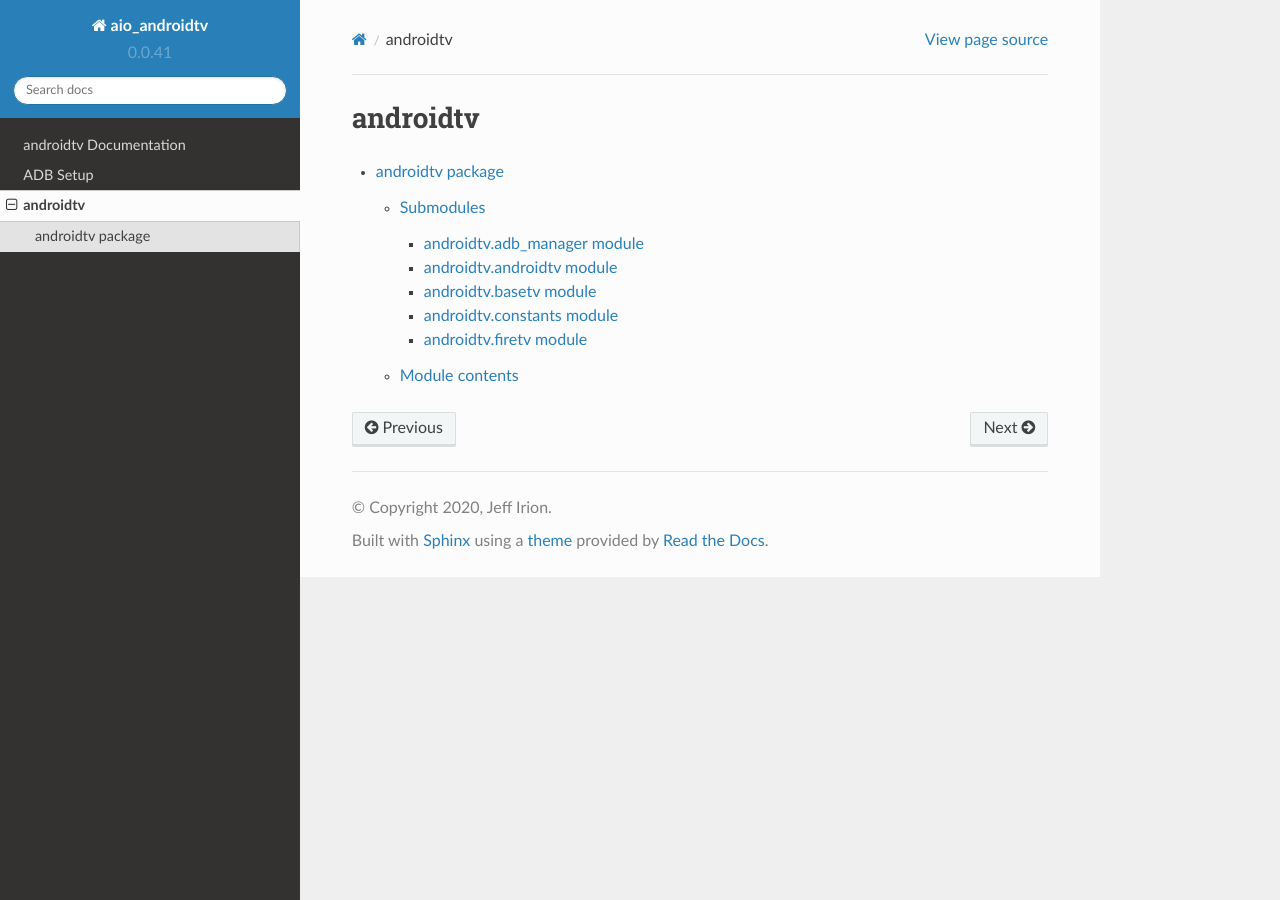
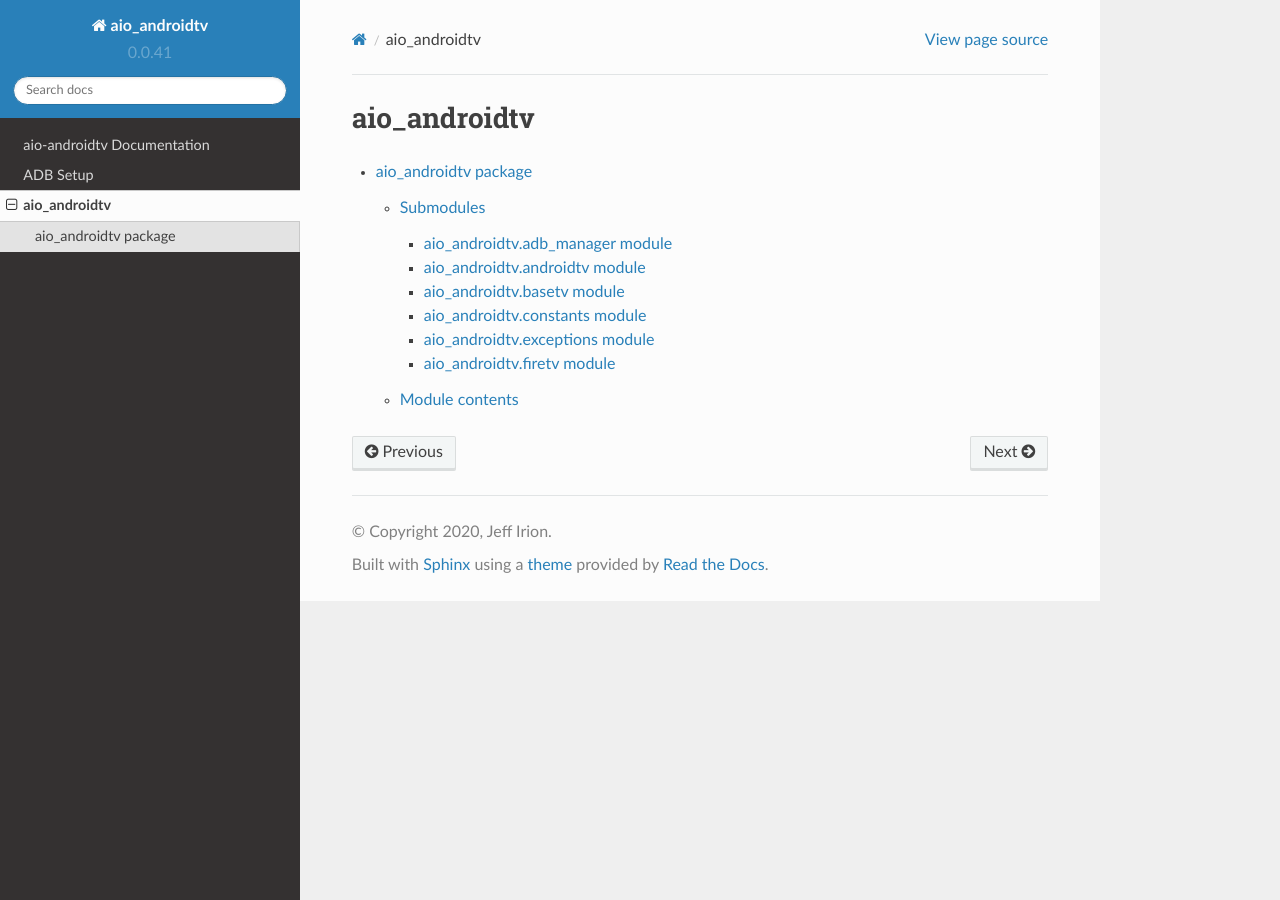
Before and after one commit to JeffLIrion/python-androidtv, a Sphinx documentation site: the page built from docs/source/modules.rst, in a window 1280 px wide. Built offline with Sphinx 7.4.7 and the Read the Docs theme 2.0.0, drawn with Linux system fonts in a browser that asks for light colours.

Commit message:
More renaming 'androidtv' -> 'aio_androidtv'

```diff
--- /dev/null
+++ b/docs/source/aio_androidtv.adb_manager.rst
@@ -0,0 +1,7 @@
+aio\_androidtv.adb\_manager module
+==================================
+
+.. automodule:: aio_androidtv.adb_manager
+   :members:
+   :undoc-members:
+   :show-inheritance:
--- /dev/null
+++ b/docs/source/aio_androidtv.androidtv.rst
@@ -0,0 +1,7 @@
+aio\_androidtv.androidtv module
+===============================
+
+.. automodule:: aio_androidtv.androidtv
+   :members:
+   :undoc-members:
+   :show-inheritance:
--- /dev/null
+++ b/docs/source/aio_androidtv.basetv.rst
@@ -0,0 +1,7 @@
+aio\_androidtv.basetv module
+============================
+
+.. automodule:: aio_androidtv.basetv
+   :members:
+   :undoc-members:
+   :show-inheritance:
--- /dev/null
+++ b/docs/source/aio_androidtv.constants.rst
@@ -0,0 +1,7 @@
+aio\_androidtv.constants module
+===============================
+
+.. automodule:: aio_androidtv.constants
+   :members:
+   :undoc-members:
+   :show-inheritance:
--- /dev/null
+++ b/docs/source/aio_androidtv.exceptions.rst
@@ -0,0 +1,7 @@
+aio\_androidtv.exceptions module
+================================
+
+.. automodule:: aio_androidtv.exceptions
+   :members:
+   :undoc-members:
+   :show-inheritance:
--- /dev/null
+++ b/docs/source/aio_androidtv.firetv.rst
@@ -0,0 +1,7 @@
+aio\_androidtv.firetv module
+============================
+
+.. automodule:: aio_androidtv.firetv
+   :members:
+   :undoc-members:
+   :show-inheritance:
--- /dev/null
+++ b/docs/source/aio_androidtv.rst
@@ -0,0 +1,23 @@
+aio\_androidtv package
+======================
+
+Submodules
+----------
+
+.. toctree::
+   :maxdepth: 4
+
+   aio_androidtv.adb_manager
+   aio_androidtv.androidtv
+   aio_androidtv.basetv
+   aio_androidtv.constants
+   aio_androidtv.exceptions
+   aio_androidtv.firetv
+
+Module contents
+---------------
+
+.. automodule:: aio_androidtv
+   :members:
+   :undoc-members:
+   :show-inheritance:
--- a/docs/source/conf.py
+++ b/docs/source/conf.py
@@ -138,7 +138,7 @@ latex_elements = {
 # (source start file, target name, title,
 #  author, documentclass [howto, manual, or own class]).
 latex_documents = [
-    (master_doc, 'aio_androidtv.tex', 'aio_androidtv Documentation',
+    (master_doc, 'aio-androidtv.tex', 'aio-androidtv Documentation',
      'Jeff Irion', 'manual'),
 ]
 
@@ -148,7 +148,7 @@ latex_documents = [
 # One entry per manual page. List of tuples
 # (source start file, name, description, authors, manual section).
 man_pages = [
-    (master_doc, 'aio_androidtv', 'aio_androidtv Documentation',
+    (master_doc, 'aio-androidtv', 'aio-androidtv Documentation',
      [author], 1)
 ]
 
@@ -159,8 +159,8 @@ man_pages = [
 # (source start file, target name, title, author,
 #  dir menu entry, description, category)
 texinfo_documents = [
-    (master_doc, 'aio_androidtv', 'aio_androidtv Documentation',
-     author, 'aio_androidtv', 'One line description of project.',
+    (master_doc, 'aio-androidtv', 'aio-androidtv Documentation',
+     author, 'aio-androidtv', 'One line description of project.',
      'Miscellaneous'),
 ]
 
--- a/docs/source/index.rst
+++ b/docs/source/index.rst
@@ -3,8 +3,8 @@
    You can adapt this file completely to your liking, but it should at least
    contain the root `toctree` directive.
 
-androidtv Documentation
-=======================
+aio-androidtv Documentation
+===========================
 
 .. toctree::
    :hidden:
--- a/docs/source/modules.rst
+++ b/docs/source/modules.rst
@@ -1,7 +1,7 @@
-androidtv
-=========
+aio_androidtv
+=============
 
 .. toctree::
    :maxdepth: 4
 
-   androidtv
+   aio_androidtv
```
Also changed, not shown: README.rst (+11 -11 lines), docs/source/androidtv.adb_manager.rst (deleted, +0 -7 lines), docs/source/androidtv.androidtv.rst (deleted, +0 -7 lines), docs/source/androidtv.basetv.rst (deleted, +0 -7 lines), docs/source/androidtv.constants.rst (deleted, +0 -7 lines), docs/source/androidtv.firetv.rst (deleted, +0 -7 lines), docs/source/androidtv.rst (deleted, +0 -21 lines), 1 other file.
